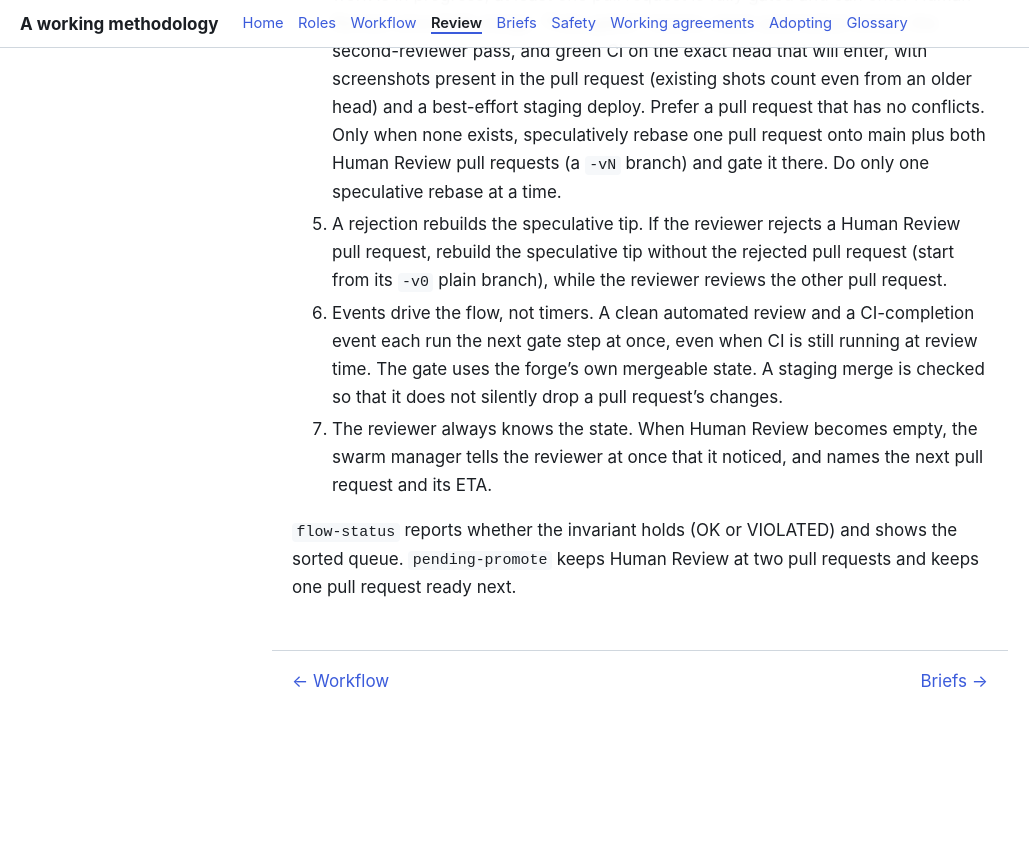
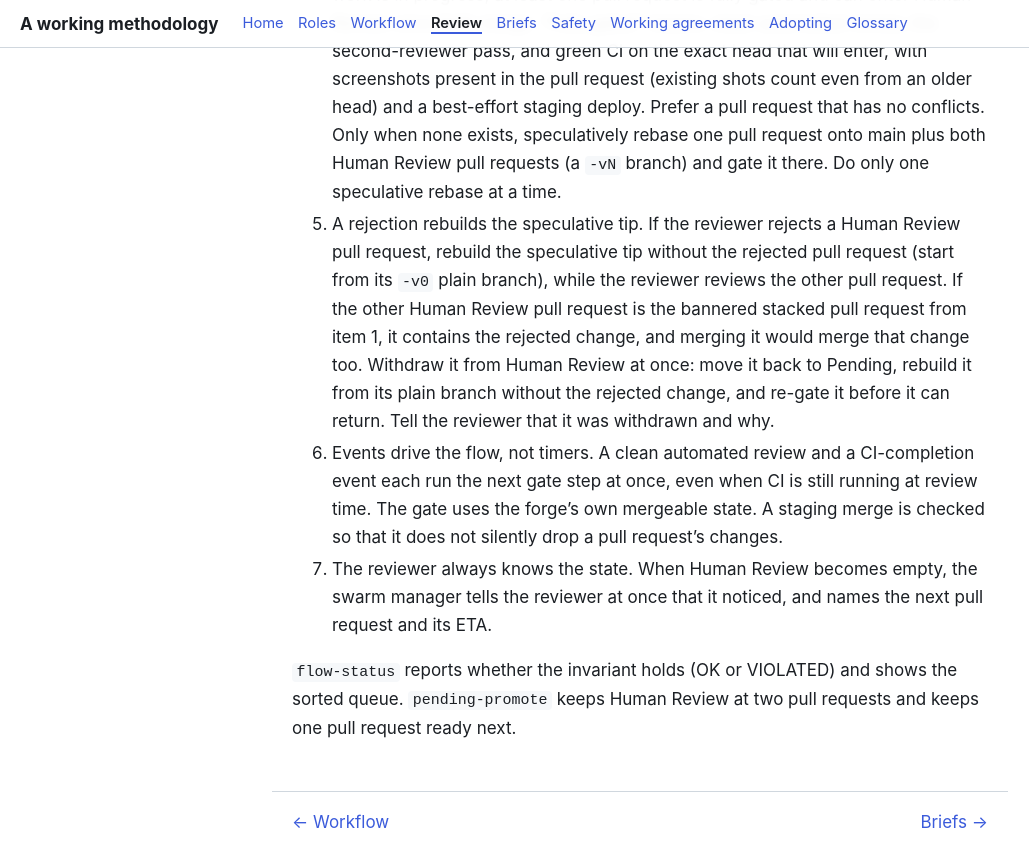
Before and after one commit to tangentcode/methodology, a Jekyll site: the page built from review.md, in a window 1280 px wide and 900 px high, scrolled down 5711 px. Shown: the top 867 px of the window, without its empty margins (0-1029 px from the left). Built offline with Jekyll 4.4.1, drawn with Linux system fonts in a browser that asks for light colours; our own code applies the rules of GitHub Pages for plain Markdown files; before the commit the page ends 6470 px from its top, so only the background shows below that.

Commit message:
review: withdraw a stacked Human Review PR when its base is rejected

```diff
--- a/review.md
+++ b/review.md
@@ -86,7 +86,7 @@ The human reviewer's attention is the constraint of the whole system. The review
 2. Pending is a queue sorted by conflict count. Pull requests that conflict with nothing (main, the Human Review pull requests, and each other) come first. Fully independent pull requests wait in Pending with no rebase.
 3. A merge pulls the next pull request at once. When the reviewer merges a Human Review pull request, it leaves Human Review. The head of the Pending queue enters immediately, so Human Review holds two again. The entering pull request may contain no unmerged change other than its own, except for the remaining Human Review pull request when it enters as the one bannered stacked pull request in item 1. A speculative tip that still contains a change that is not merged and is not in Human Review stays in Pending until that change merges. The reviewer moves on to the other Human Review pull request at once.
 4. The ready-next invariant. While Human Review holds two pull requests and any work is in progress, at least one pull request is fully gated and can enter Human Review once both merge. "Fully gated" means: clean automated review, the second-reviewer pass, and green CI on the exact head that will enter, with screenshots present in the pull request (existing shots count even from an older head) and a best-effort staging deploy. Prefer a pull request that has no conflicts. Only when none exists, speculatively rebase one pull request onto main plus both Human Review pull requests (a `-vN` branch) and gate it there. Do only one speculative rebase at a time.
-5. A rejection rebuilds the speculative tip. If the reviewer rejects a Human Review pull request, rebuild the speculative tip without the rejected pull request (start from its `-v0` plain branch), while the reviewer reviews the other pull request.
+5. A rejection rebuilds the speculative tip. If the reviewer rejects a Human Review pull request, rebuild the speculative tip without the rejected pull request (start from its `-v0` plain branch), while the reviewer reviews the other pull request. If the other Human Review pull request is the bannered stacked pull request from item 1, it contains the rejected change, and merging it would merge that change too. Withdraw it from Human Review at once: move it back to Pending, rebuild it from its plain branch without the rejected change, and re-gate it before it can return. Tell the reviewer that it was withdrawn and why.
 6. Events drive the flow, not timers. A clean automated review and a CI-completion event each run the next gate step at once, even when CI is still running at review time. The gate uses the forge's own mergeable state. A staging merge is checked so that it does not silently drop a pull request's changes.
 7. The reviewer always knows the state. When Human Review becomes empty, the swarm manager tells the reviewer at once that it noticed, and names the next pull request and its ETA.
 
```
